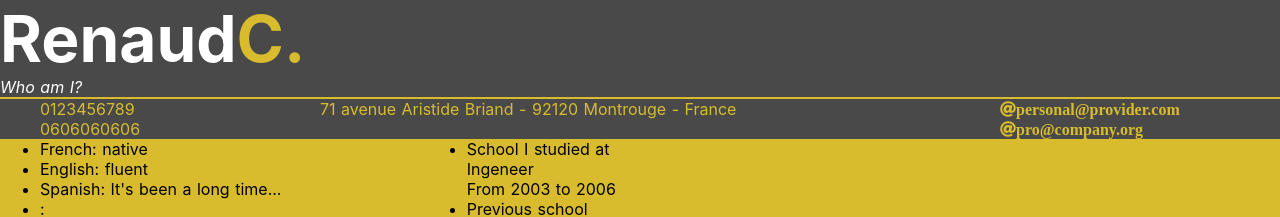
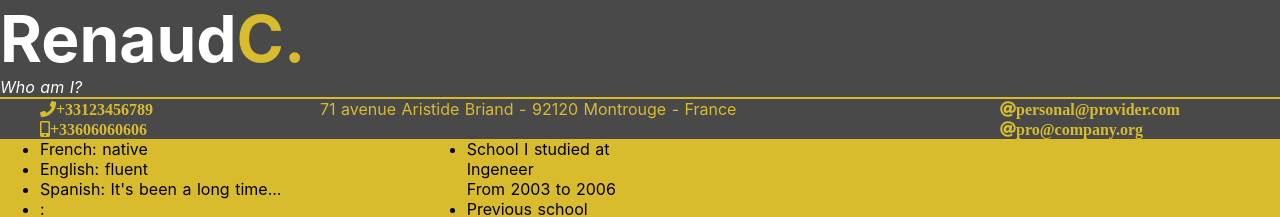
Before and after one commit to mobregozo/nuxt-resume, a Nuxt app: page / in a window 1280 px wide. Shown: the top 217 px of the page. Built offline with nearby package versions, Linux system fonts and the light colour scheme.

Commit message:
display contact section

```diff
--- a/assets/less/_contact.less
+++ b/assets/less/_contact.less
@@ -29,5 +29,15 @@
     &#phone-container, &#email-container {
       list-style-type: none;
     }
+
+    a {
+      &:link, &:visited, &:active {
+        color: @yellow;
+      }
+
+      &:hover {
+        color: @white;
+      }
+    }
   }
 }
--- a/components/ContactEmail.vue
+++ b/components/ContactEmail.vue
@@ -1,21 +1,21 @@
 <template>
   <ul id="email-container" class="contact">
     <li v-for="email in getContact.email" :key="hash(email)">
-      <picto picto="at" :label="email" />
+      <contact-line type="email" :value="email" />
     </li>
   </ul>
 </template>
 
 <script>
   import { mapGetters } from 'vuex'
-  import Picto from './PictoLabel'
+  import ContactLine from './ContactLine'
   import Utils from '~/mixins/Utils'
 
   export default {
     name: 'ContactEmail',
 
     components: {
-      Picto
+      ContactLine
     },
 
     mixins: [
--- /dev/null
+++ b/components/ContactLine.vue
@@ -0,0 +1,54 @@
+<template>
+  <a :href="href">
+    <picto-label :picto="picto" :label="value" />
+  </a>
+</template>
+
+<script>
+  import PictoLabel from './PictoLabel'
+
+  export default {
+    name: 'ContactPhoneLine',
+
+    props: {
+      value: {
+        type: String,
+        required: true
+      },
+
+      type: {
+        type: String,
+        required: true,
+        validator: val => [ 'email', 'phone', 'mobile' ].indexOf(val) !== -1
+      }
+    },
+
+    components: {
+      PictoLabel
+    },
+
+    computed: {
+      href: function() {
+        const prefix = ('email' === this.type) ? 'mailto' : 'tel'
+
+        return `${prefix}:${this.value}`
+      },
+
+      picto: function() {
+        switch (this.type) {
+          case 'email': {
+            return 'at'
+          }
+
+          case 'phone': {
+            return 'phone'
+          }
+
+          case 'mobile': {
+            return 'mobile-alt'
+          }
+        }
+      }
+    }
+  }
+</script>
--- a/components/ContactPhone.vue
+++ b/components/ContactPhone.vue
@@ -1,25 +1,29 @@
 <template>
-  <ul id="phone-container" class="contact" v-if="hasPhone">
-    <li v-if="getContact.phone.home" v-text="getContact.phone.home"></li>
-    <li v-if="getContact.phone.cellular" v-text="getContact.phone.cellular"></li>
-    <li v-if="getContact.phone.pro" v-text="getContact.phone.pro"></li>
+  <ul id="phone-container" class="contact">
+    <li v-if="getContact.phone.home">
+      <contact-line type="phone" :value="getContact.phone.home" />
+    </li>
+    <li v-if="getContact.phone.mobile">
+      <a :href="`tel:${getContact.phone.mobile}`">
+        <contact-line type="mobile" :value="getContact.phone.mobile" />
+      </a>
+    </li>
   </ul>
 </template>
 
 <script>
   import { mapGetters } from 'vuex'
+  import ContactLine from './ContactLine'
 
   export default {
     name: 'ContactPhone',
 
+    components: {
+      ContactLine
+    },
+
     computed: {
-      ...mapGetters([ 'getContact' ]),
-
-      hasPhone() {
-        const phone = this.getContact.phone
-
-        return phone.home || phone.cellular || phone.pro
-      }
+      ...mapGetters([ 'getContact' ])
     }
   }
 </script>
--- a/store/index.js
+++ b/store/index.js
@@ -27,9 +27,8 @@ const whoAmIStore = () => {
         ],
 
         phone: {
-          home: '0123456789',
-          cellular: '0606060606',
-          pro: ''
+          home: '+33123456789',
+          mobile: '+33606060606'
         }
       },
 
```
